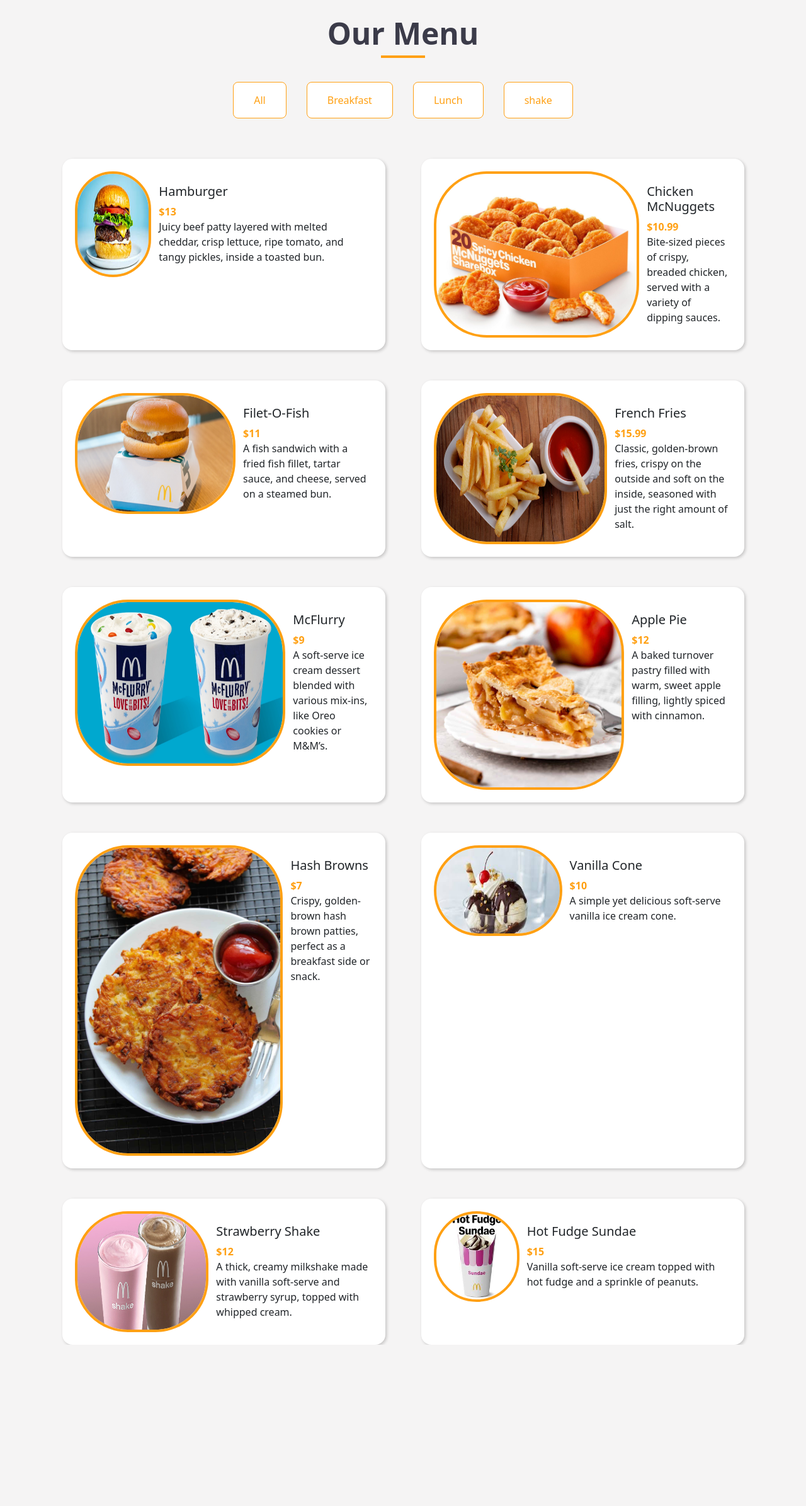
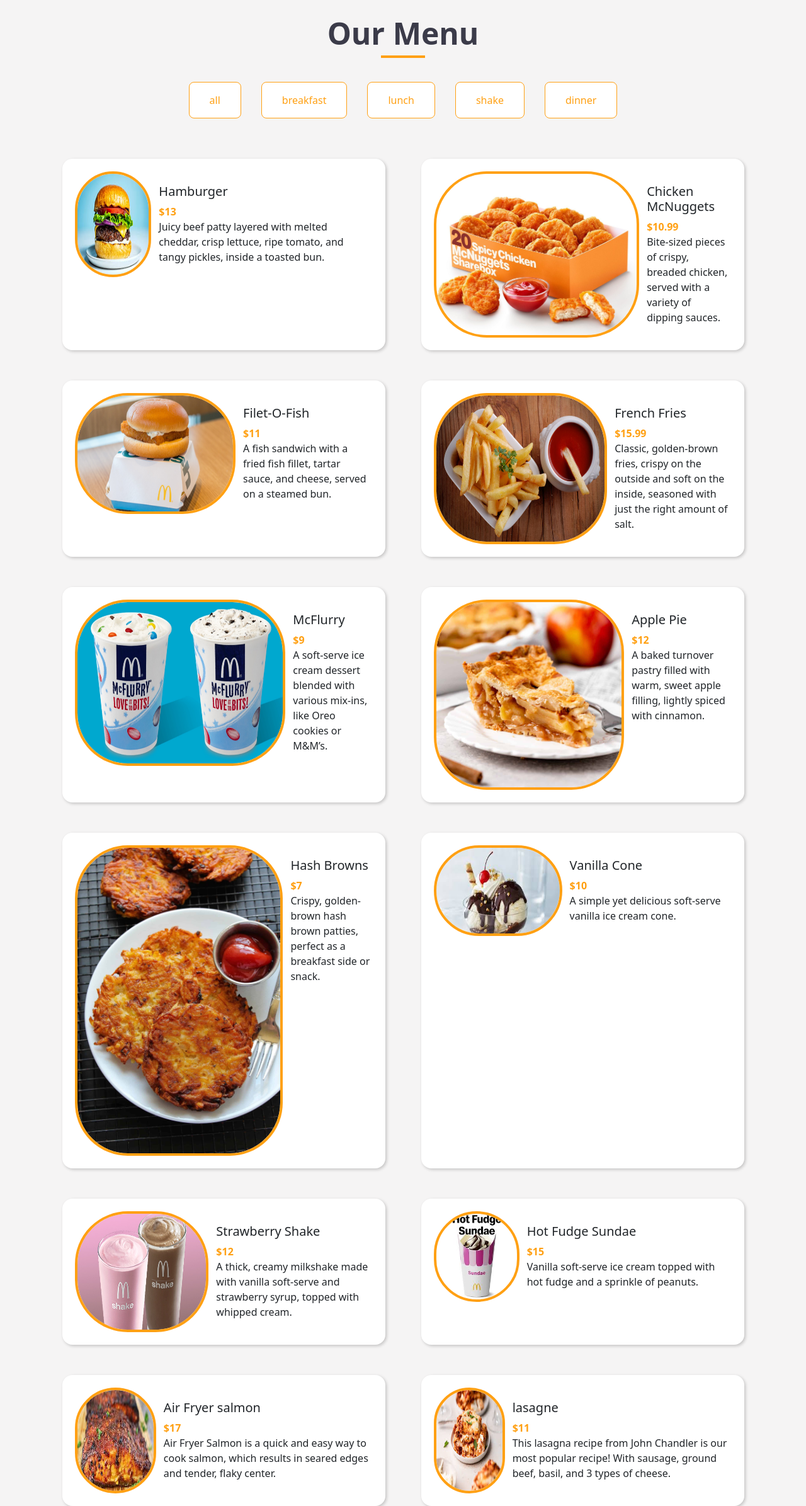
Before and after one commit to Destiny-Chilaka/Restaurant-Sort, a plain HTML site: page index.html in a window 1280 px wide. Shown: the whole page at 63% size. Before the commit the page ends 2135 px from the top, so only its background shows below. Drawn offline with nearby package versions, Linux system fonts and the light colour scheme.

Commit message:
Done with the javaScript

```diff
--- a/index.html
+++ b/index.html
@@ -16,10 +16,7 @@
             <div class="org-line text-center"></div>
         </div>
         <div class="container  btn-container">
-            <button type="button" class="menu-btn" data-id="all">All</button>
-            <button type="button" class="menu-btn" data-id="breakfast">Breakfast</button>
-            <button type="button" class="menu-btn" data-id="lunch">Lunch</button>
-            <button type="button" class="menu-btn" data-id="shake">shake</button>
+
         </div>
     </section>
 
--- a/js/app.js
+++ b/js/app.js
@@ -79,42 +79,37 @@ const menu = [
         img: "./img/img-10.jpeg",
         text: "Vanilla soft-serve ice cream topped with hot fudge and a sprinkle of peanuts."
     },
+    {
+        id: 11,
+        title: "Air Fryer salmon",
+        price: 17,
+        category: "dinner",
+        img: "./img/img-11.jpeg",
+        text: "Air Fryer Salmon is a quick and easy way to cook salmon, which results in seared edges and tender, flaky center."
+    },
+    {
+        id: 12,
+        title: "lasagne",
+        price: 11,
+        category: "dinner",
+        img: "./img/img-12.jpeg",
+        text: "This lasagna recipe from John Chandler is our most popular recipe! With sausage, ground beef, basil, and 3 types of cheese."
+    },
 ]
 
 const sectionCenter = document.querySelector(".section-center");
-const menuBtns = document.querySelectorAll(".menu-btn");
+const container = document.querySelector(".btn-container");
 
 
 // Show Menu itemsssss
 window.addEventListener("DOMContentLoaded", function () {
     displayMenuItems(menu);
-    const categories = menu.reduce(function (values, item) {
-        return values
-
-    }, ['all'])
-    console.log(values);
+    displayMenuBtn();
 });
 
 // Filter menu itemssss
 
-menuBtns.forEach(function (btn) {
-    btn.addEventListener("click", function (e) {
-        const category = e.currentTarget.dataset.id
-        const menuCategory = menu.filter(function (menuItem) {
-            // console.log(menuItem.category);
-            if (menuItem.category === category) {
-                return menuItem
-            };
 
-        });
-        if (category === "all") {
-            displayMenuItems(menu);
-        } else {
-            displayMenuItems(menuCategory);
-        };
-        console.log(menuCategory);
-    });
-});
 
 
 
@@ -141,3 +136,35 @@ function displayMenuItems(menuItems) {
     displayMenu = displayMenu.join("");
     sectionCenter.innerHTML = displayMenu;
 }
+
+function displayMenuBtn() {
+    const categories = menu.reduce(function (values, item) {
+        if (!values.includes(item.category)) {
+            values.push(item.category);
+        }
+        return values;
+    }, ['all'])
+    const categoryBtn = categories.map(function (btn) {
+        return `<button type="button" class="menu-btn" data-id="${btn}">${btn}</button>`
+    }).join("");
+    container.innerHTML = categoryBtn;
+    const menuBtns = document.querySelectorAll(".menu-btn");
+    menuBtns.forEach(function (btn) {
+        btn.addEventListener("click", function (e) {
+            const category = e.currentTarget.dataset.id
+            const menuCategory = menu.filter(function (menuItem) {
+                // console.log(menuItem.category);
+                if (menuItem.category === category) {
+                    return menuItem
+                };
+
+            });
+            if (category === "all") {
+                displayMenuItems(menu);
+            } else {
+                displayMenuItems(menuCategory);
+            };
+
+        });
+    });
+}
```
Also changed, not shown: img/img-11.jpeg (added), img/img-12.jpeg (added).
